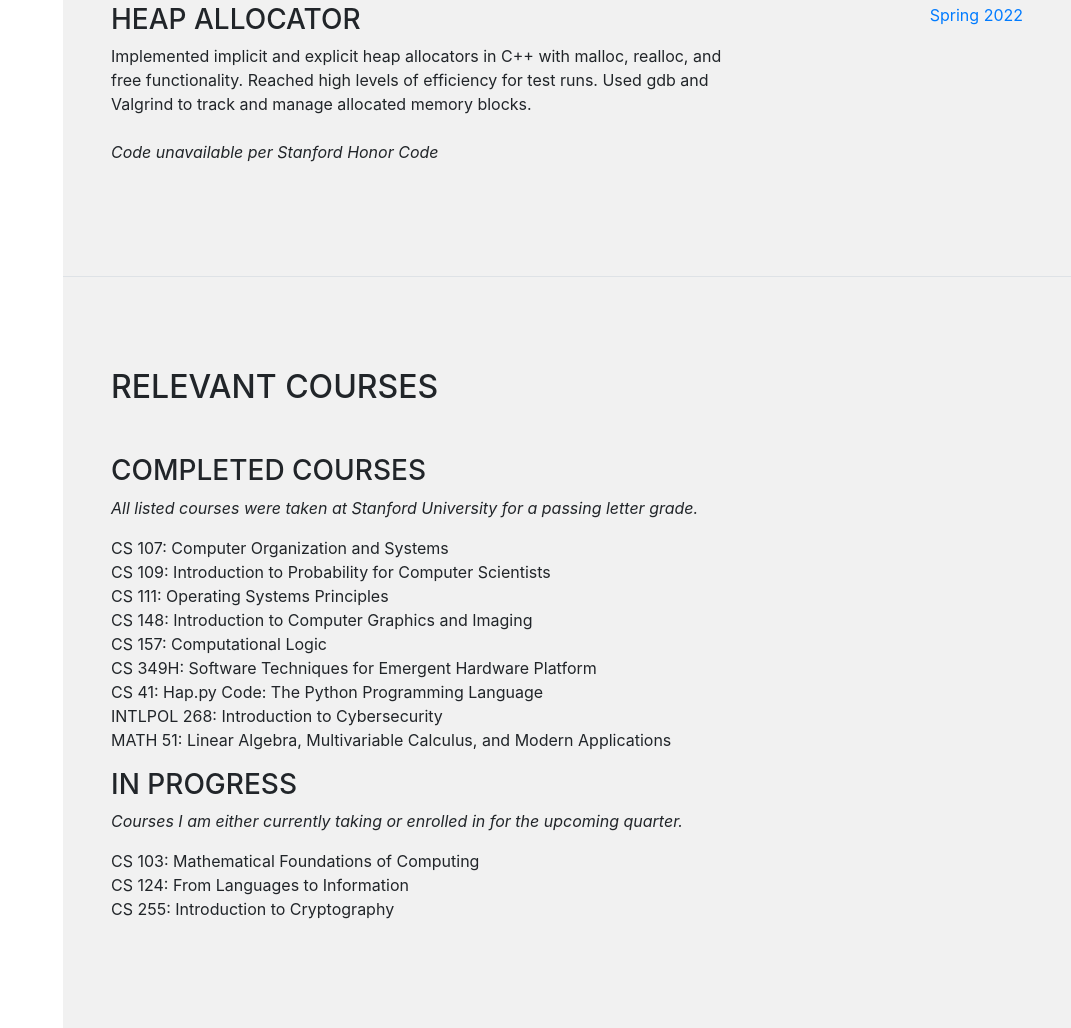
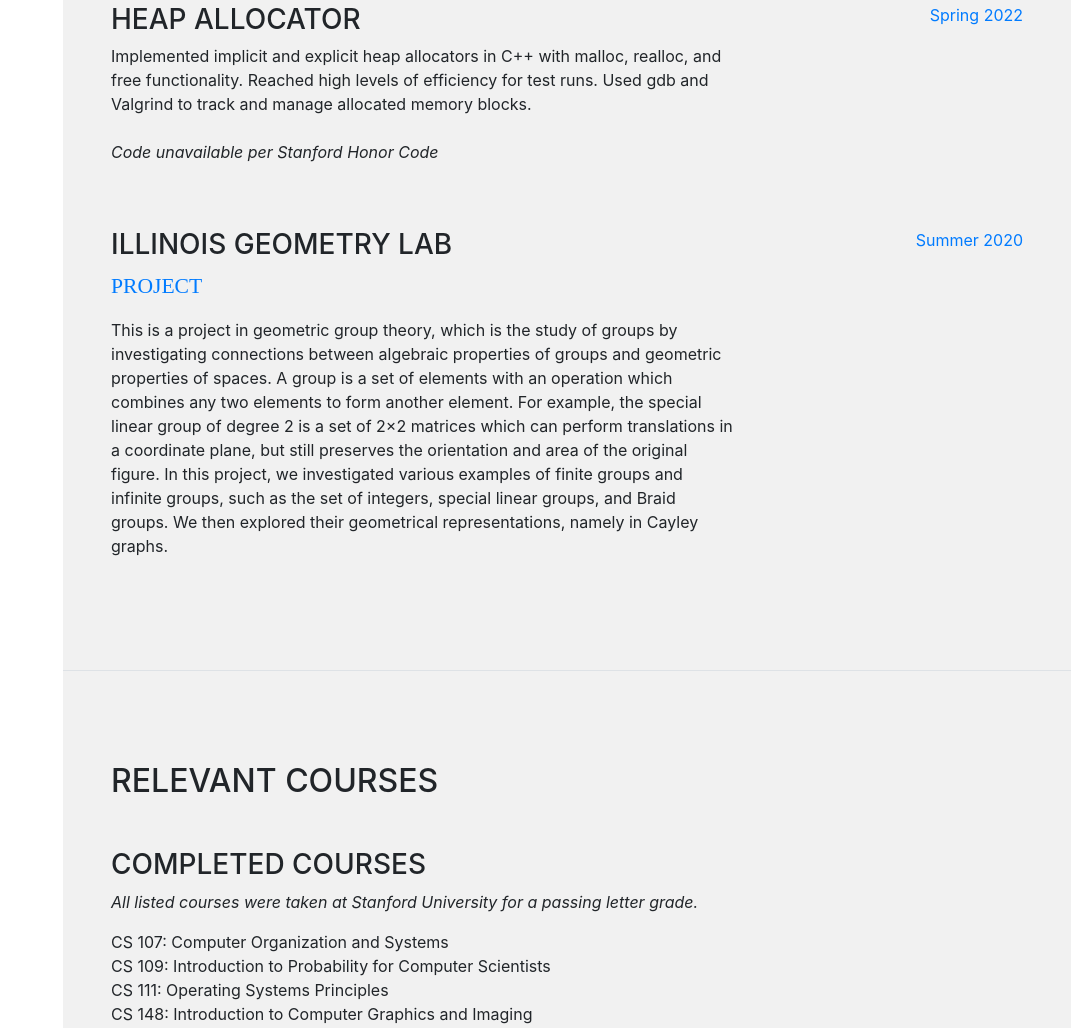
Before and after one commit to collinjung/collinjung.github.io, a website with bundled scripts: page index.html in a window 1280 px wide. Shown: the part 4023-5051 px from the top of the page, without its empty margins (209-1280 px from the left). Built offline with nearby package versions, Linux system fonts and the light colour scheme; a web font is replaced by a local one.

Commit message:
added new project

```diff
--- a/index.html
+++ b/index.html
@@ -250,6 +250,19 @@
             </div>
           </div>
 
+          <div class="resume-item d-flex flex-column flex-md-row mb-5">
+            <div class="resume-content mr-auto">
+              <h3 class="mb-2">Illinois Geometry Lab</h3>
+              <div class="subheading mb-3"><a href="https://wiki.illinois.edu/wiki/display/IGLSU20/Geometric+Group+Theory+and+Computation">Project</a></div>
+              <p>
+                This is a project in geometric group theory, which is the study of groups by investigating connections between algebraic properties of groups and geometric properties of spaces. A group is a set of elements with an operation which combines any two elements to form another element. For example, the special linear group of degree 2 is a set of 2×2 matrices which can perform translations in a coordinate plane, but still preserves the orientation and area of the original figure. In this project, we investigated various examples of finite groups and infinite groups, such as the set of integers, special linear groups, and Braid groups. We then explored their geometrical representations, namely in Cayley graphs.
+              </p>
+            </div>
+            <div class="resume-date text-md-right">
+              <span class="text-primary">Summer 2020</span>
+            </div>
+          </div>
+
 
         </div>
       </section>
```
